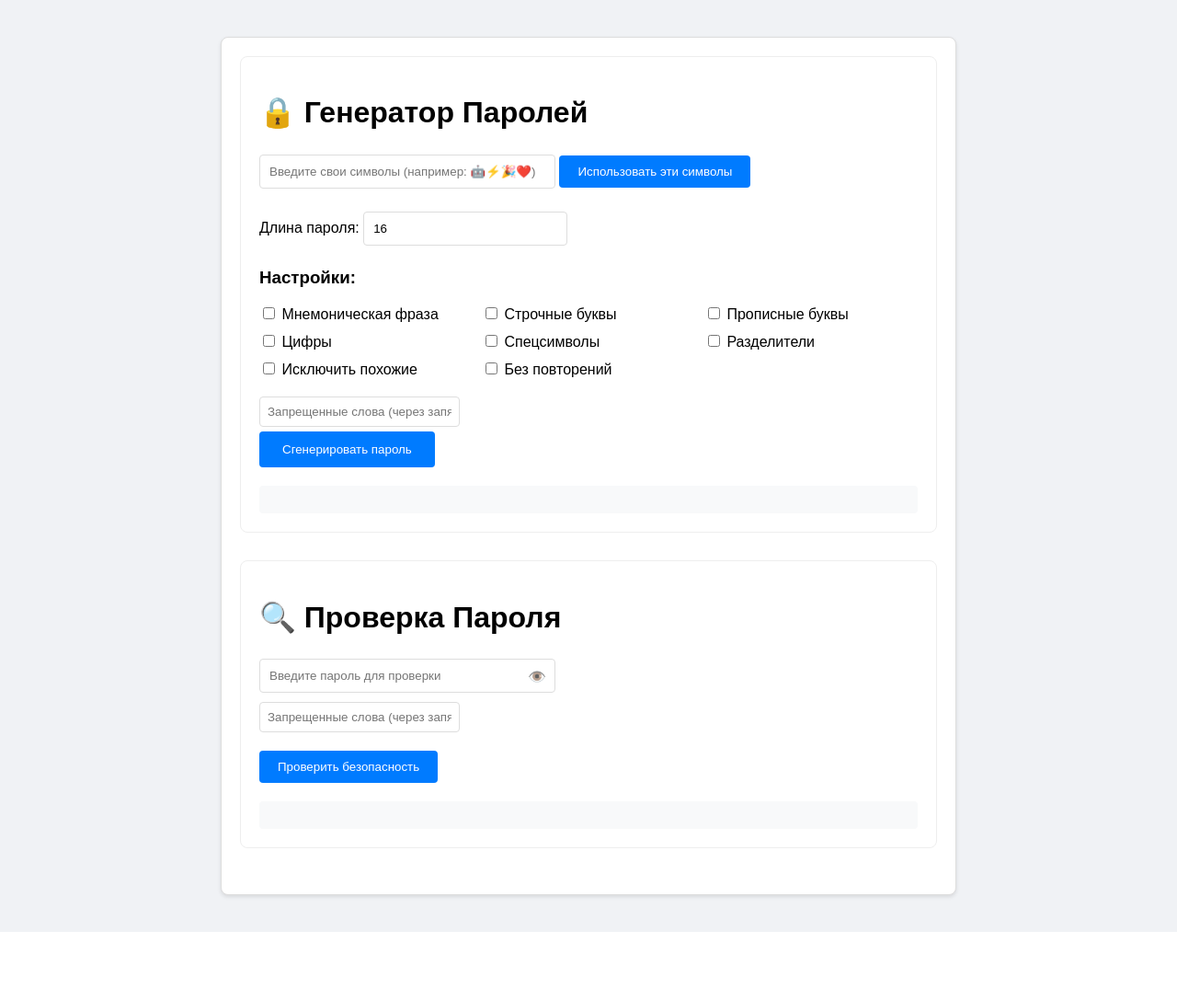
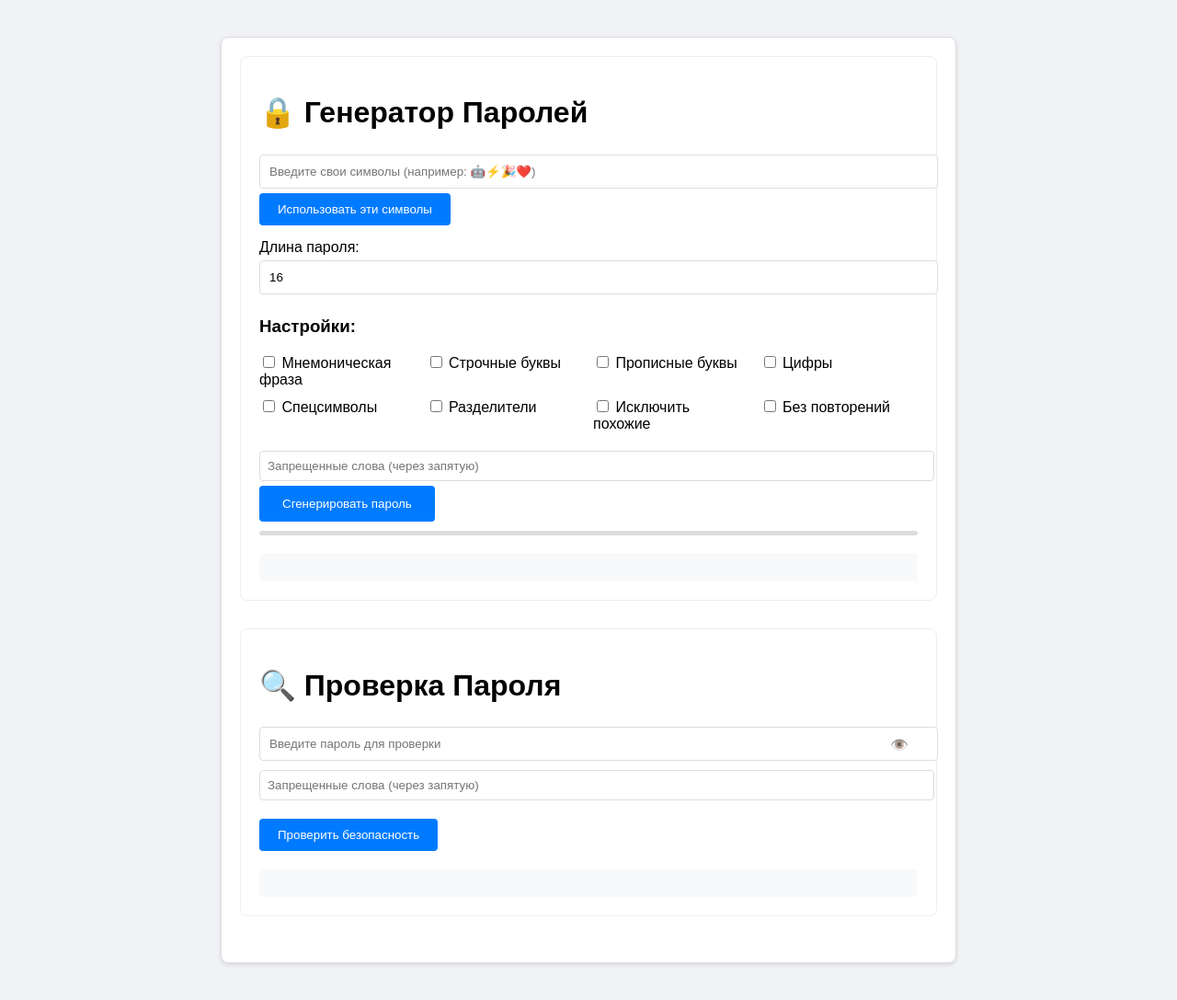
Before and after one commit to Gnfw/psw, a Python web app: template templates/index.html in a window 1280 px wide. Shown: the whole page at 92% size. Before the commit the page ends 1013 px from the top, so only its background shows below. Run offline with Jinja, Linux system fonts and the light colour scheme; the template is opened without the code that fills it, so the values that code supplies are empty.

Commit message:
Update index.html

```diff
--- a/templates/index.html
+++ b/templates/index.html
@@ -26,7 +26,7 @@
         }
         .options-grid {
             display: grid;
-            grid-template-columns: repeat(3, 1fr);
+            grid-template-columns: repeat(auto-fit, minmax(150px, 1fr));
             gap: 10px;
             margin: 15px 0;
         }
@@ -56,11 +56,12 @@
             margin: 5px 0;
             border: 1px solid #ddd;
             border-radius: 4px;
-            width: 200px;
+            width: 100%;
         }
         .password-field {
             position: relative;
             display: inline-block;
+            width: 100%;
         }
         .toggle-password {
             position: absolute;
@@ -162,25 +163,23 @@
             background: #e9ecef;
             border-radius: 4px;
         }
-        .entropy-details table {
+        .strength-meter {
             width: 100%;
+            height: 5px;
+            background: #ddd;
             margin: 10px 0;
+            border-radius: 3px;
         }
-        .entropy-details td {
-            padding: 5px;
-            border-bottom: 1px solid #ddd;
+        .strength-bar {
+            height: 100%;
+            border-radius: 3px;
+            transition: width 0.3s, background 0.3s;
         }
-        .mnemonic-warning {
-            color: #856404;
-            background-color: #fff3cd;
-            border-color: #ffeeba;
-            padding: 10px;
-            border-radius: 4px;
-            margin: 10px 0;
-        }
-        .disabled-option {
-            opacity: 0.6;
-            pointer-events: none;
+        @media (max-width: 600px) {
+            .container {
+                padding: 10px;
+                margin: 10px;
+            }
         }
     </style>
 </head>
@@ -195,13 +194,13 @@
                 <input type="text" id="customCharset"
                        placeholder="Введите свои символы (например: 🤖⚡🎉❤️)"
                        class="custom-charset"
-                       style="width: 300px; padding: 10px;">
+                       style="padding: 10px;">
                 <button onclick="toggleCustomCharset()">Использовать эти символы</button>
             </div>
 
             <div>
                 <label>Длина пароля:
-                    <input type="number" id="length" value="16" min="8" max="100" style="padding: 10px;">
+                    <input type="number" id="length" value="16" min="12" max="100" style="padding: 10px;">
                 </label>
             </div>
 
@@ -226,6 +225,9 @@
                 <span id="generateText">Сгенерировать пароль</span>
                 <span id="generateLoader" class="loading" style="display: none;"></span>
             </button>
+            <div class="strength-meter">
+                <div class="strength-bar" style="--strength: 0"></div>
+            </div>
             <div class="result" id="generationResult"></div>
         </div>
 
@@ -234,7 +236,8 @@
             <div class="password-field">
                 <input type="password" id="passwordToCheck"
                        placeholder="Введите пароль для проверки"
-                       style="padding: 10px; width: 300px;">
+                       style="padding: 10px;"
+                       oninput="debouncedCheck()">
                 <span class="toggle-password" onclick="togglePasswordVisibility()">👁️</span>
             </div>
 
@@ -253,6 +256,19 @@
 
     <script>
         let useCustomCharset = false;
+        let timeout;
+
+        function debouncedCheck() {
+            clearTimeout(timeout);
+            timeout = setTimeout(checkPassword, 500);
+        }
+
+        function updateStrengthBar(strength) {
+            const bar = document.querySelector('.strength-bar');
+            const colors = ['#ff4444', '#ffbb33', '#00C851'];
+            bar.style.width = `${strength * 20}%`;
+            bar.style.background = colors[Math.min(strength-1, 2)];
+        }
 
         function toggleMnemonicOptions() {
             const isMnemonic = document.querySelector('input[name="option"][value="OPT_MNEMONIC"]').checked;
@@ -326,8 +342,8 @@
 
             try {
                 const length = parseInt(document.getElementById('length').value);
-                if (isNaN(length) || length < 8 || length > 100) {
-                    throw new Error('Некорректная длина пароля (8-100)');
+                if (isNaN(length) || length < 12 || length > 100) {
+                    throw new Error('Некорректная длина пароля (12-100)');
                 }
 
                 const options = Array.from(document.querySelectorAll('input[name="option"]:checked'))
@@ -369,6 +385,7 @@
                         5: ['Ультра надежный', 'strong']
                     };
                     const [strengthText, strengthClass] = strengthMap[data.strength] || ['Неизвестно', ''];
+                    updateStrengthBar(data.strength);
 
                     let warningsHTML = '';
                     if (data.warnings && data.warnings.length > 0) {
@@ -481,8 +498,8 @@
 
                 if (response.ok) {
                     let strengthClass = 'weak';
-                    if (data.strength === 'Средний') strengthClass = 'medium';
-                    if (data.strength.includes('Надежный')) strengthClass = 'strong';
+                    if (data.strength >= 3) strengthClass = 'medium';
+                    if (data.strength >= 4) strengthClass = 'strong';
 
                     let warningsHTML = '';
                     if (data.warnings && data.warnings.length > 0) {
@@ -509,12 +526,11 @@
                     resultDiv.innerHTML = `
                         <div class="status-item ${strengthClass}">
                             ${entropyHTML}
-                            <div>🔐 Уровень безопасности: <strong>${data.strength}</strong></div>
+                            <div>🔐 Уровень безопасности: <strong>${strengthMap[data.strength][0]}</strong></div>
                             <div>⏱ Примерное время взлома: ~${formatTime(data.time_to_crack)}</div>
                             <div>${data.compromised ?
                                 '⚠️ ВНИМАНИЕ! Пароль найден в утечках данных!' :
                                 '✅ Пароль не обнаружен в известных утечках'}</div>
-                            <div>💡 Рекомендация: ${data.recommendation}</div>
                             ${warningsHTML}
                         </div>
                     `;
```
